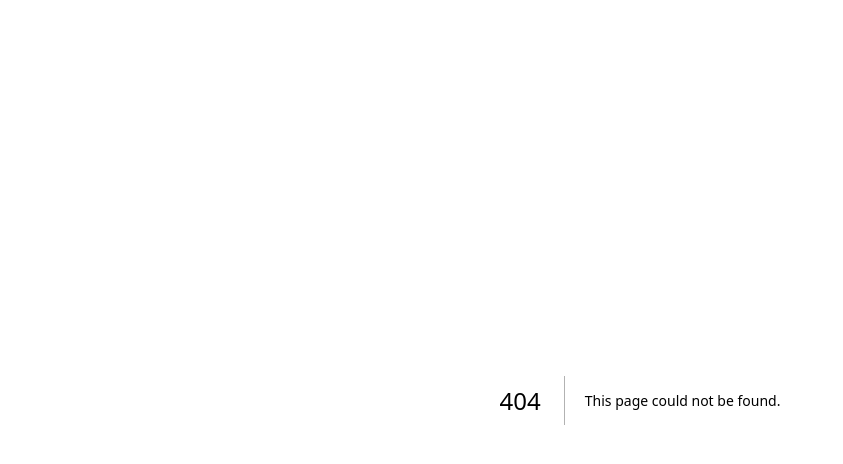
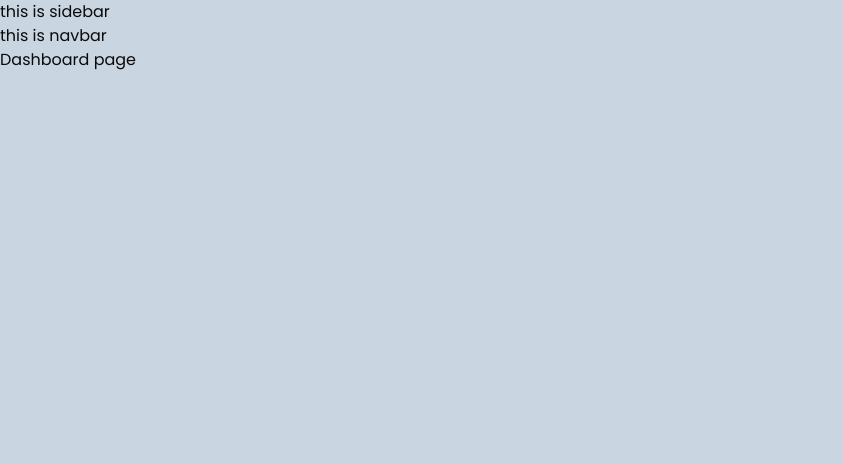
Before and after one commit to robiulsagor/office-management-app, a Next.js app: page /dashboard in a window 1280 px wide. Before the commit this address had no page. Shown: the top 464 px of the page, without its empty margins (0-843 px from the left). Built offline with nearby package versions, Linux system fonts and the light colour scheme.

Commit message:
feat: add Dashboard, DashboardLayout, Navbar, and Sidebar components

```diff
--- /dev/null
+++ b/app/(dashboard)/dashboard/page.tsx
@@ -0,0 +1,11 @@
+import React from 'react'
+
+const Dashboard = () => {
+  return (
+    <div>
+      Dashboard page
+    </div>
+  )
+}
+
+export default Dashboard
--- /dev/null
+++ b/app/(dashboard)/layout.tsx
@@ -0,0 +1,17 @@
+import Navbar from "@/components/layout/Navbar"
+import Sidebar from "@/components/layout/Sidebar"
+import React from "react"
+
+const DashboardLayout = ({children}: {children: React.ReactNode}) => {
+  return (
+    <>
+      <Sidebar/>
+      <div>
+        <Navbar/>
+        {children}
+      </div>
+    </>
+  )
+}
+
+export default DashboardLayout
--- /dev/null
+++ b/components/layout/Navbar.tsx
@@ -0,0 +1,9 @@
+const Navbar = () => {
+  return (
+    <div>
+      this is navbar
+    </div>
+  )
+}
+
+export default Navbar
--- /dev/null
+++ b/components/layout/Sidebar.tsx
@@ -0,0 +1,9 @@
+const Sidebar = () => {
+  return (
+    <div>
+      this is sidebar
+    </div>
+  )
+}
+
+export default Sidebar
```
